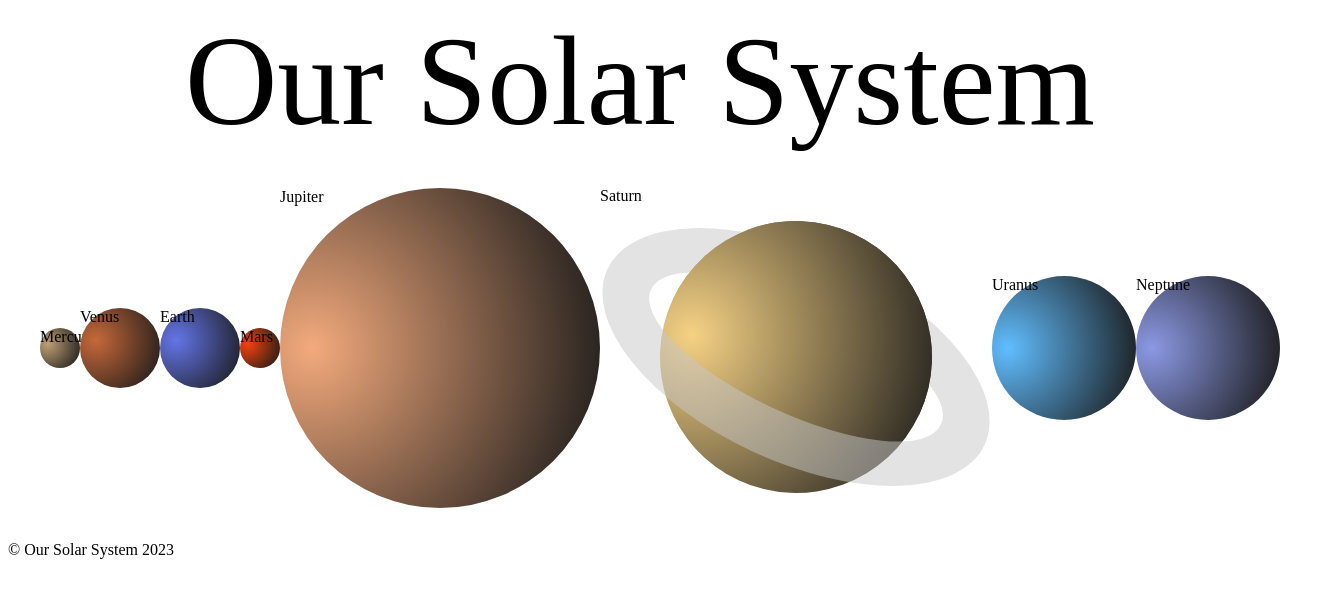
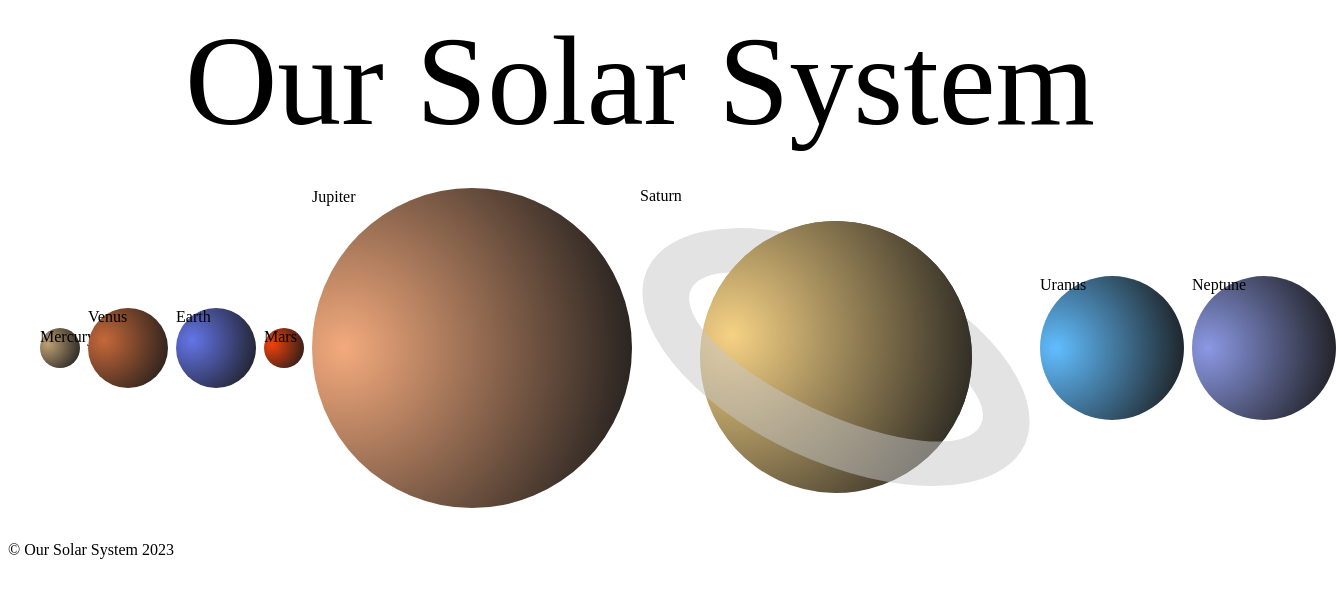
Before and after one commit to CodingLady22/our-solar-system, a React (Vite) app in the folder client-side/solar-system/: page / in a window 1280 px wide. Shown: the top 598 px of the page, 1336 px wide, since content can reach past the window. Built offline with nearby package versions, Linux system fonts and the light colour scheme.

Commit message:
add a gap property for the planets

```diff
--- a/client-side/solar-system/src/index.css
+++ b/client-side/solar-system/src/index.css
@@ -3,8 +3,9 @@
   display: flex;
   align-items: center;
   justify-content: space-between;
-  width: 100;
+  /* width: 100; */
   padding: 2rem;
+  gap: .5rem;
 }
 
 /* .planets-all {
```
